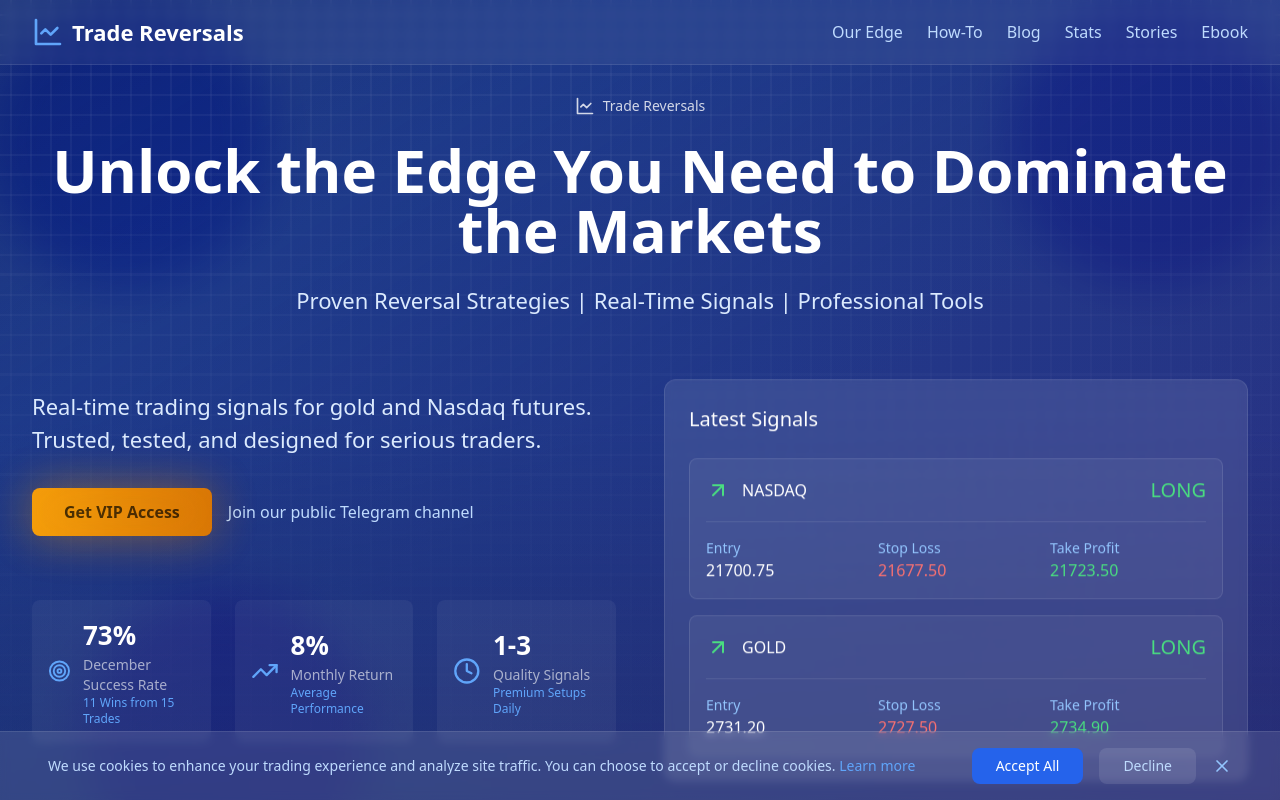
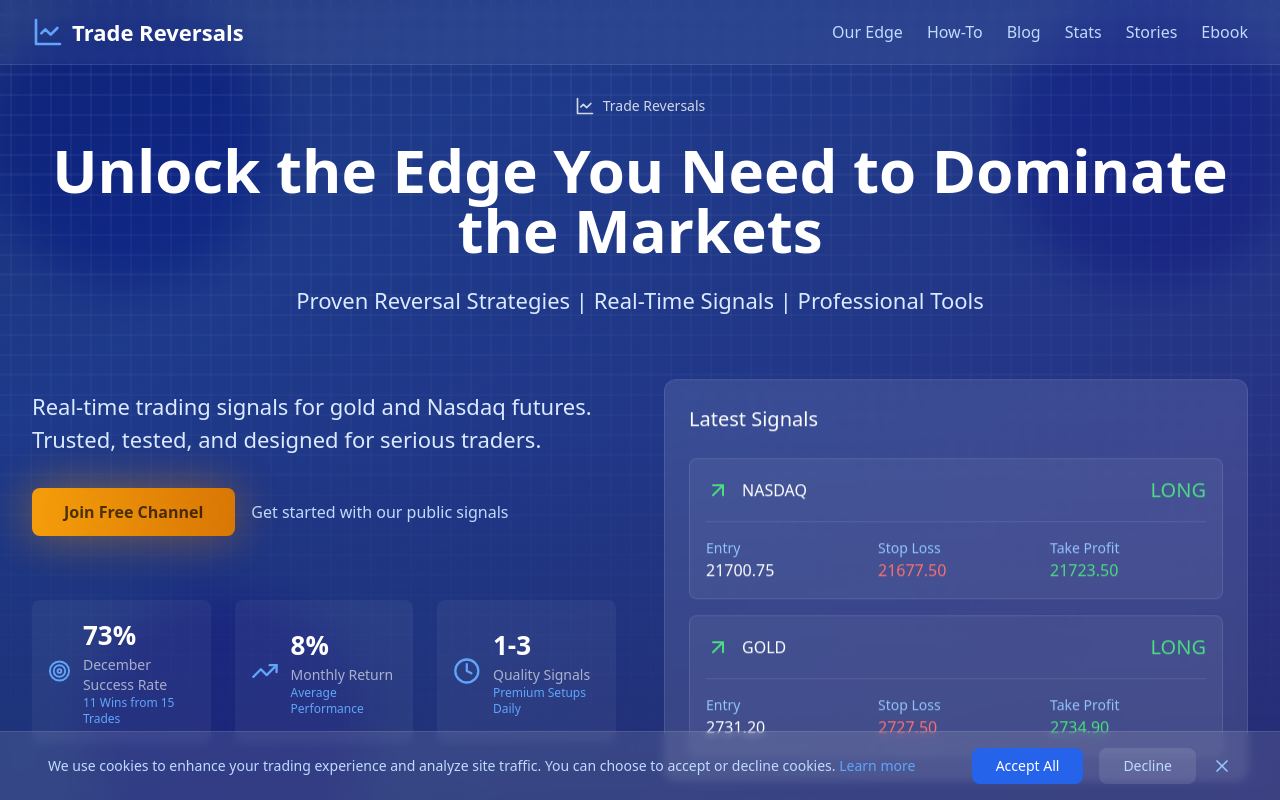
Before and after one commit to mcfehu/Trade-Reversals, a React (Vite) app: page / in a window 1280 px wide. Shown: the top 800 px of the page. Built offline with nearby package versions, Linux system fonts and the light colour scheme.

Commit message:
Commit from Bolt to GitHub

```diff
--- a/src/components/Hero.tsx
+++ b/src/components/Hero.tsx
@@ -26,10 +26,10 @@ export default function Hero() {
                   rel="noopener noreferrer"
                 >
                   <GlowingButton variant="secondary" size="large">
-                    Get VIP Access
+                    Join Free Channel
                   </GlowingButton>
                 </a>
-                <span className="text-blue-200">Join our public Telegram channel</span>
+                <span className="text-blue-200">Get started with our public signals</span>
               </div>
             </div>
             <TrustIndicators />
```
